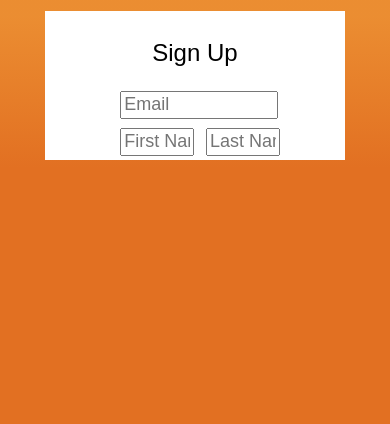
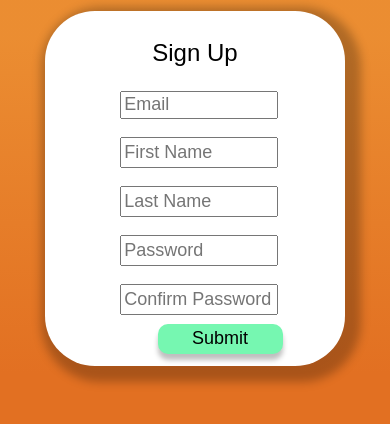
Before and after one commit to MatthewCrutcher/Cat-Bloggers, a React (Create React App) app: page /signup in a window 390 px wide. Shown: the top 424 px of the page. Built offline with nearby package versions, Linux system fonts and the light colour scheme.

Commit message:
More media querries just need to work on smaller screen sizes and having the button center

```diff
--- a/src/components/SignUp.css
+++ b/src/components/SignUp.css
@@ -26,6 +26,9 @@ body {
   margin-left: 6%;
   padding-top: 1%;
   padding-bottom: 1%;
+
+  box-shadow: 6px 6px 10px 10px rgba(0, 0, 0, 0.25);
+  border-radius: 50px;
 }
 
 .formTitle {
@@ -38,6 +41,7 @@ body {
   width: 50%;
   height: 45px;
   font-size: 24px;
+  margin-bottom: 3%;
 }
 
 .firstNameInput {
@@ -45,6 +49,7 @@ body {
   width: 22%;
   height: 45px;
   font-size: 24px;
+  margin-bottom: 3%;
 }
 
 .lastNameInput {
@@ -52,6 +57,23 @@ body {
   width: 22%;
   height: 45px;
   font-size: 24px;
+  margin-bottom: 3%;
+}
+
+.signUpButton {
+  background: #76f7b1;
+  box-shadow: 0px 6px 5px rgba(0, 0, 0, 0.25);
+  border-radius: 10px;
+  width: 200px;
+  height: 50px;
+  font-size: 24px;
+  margin-left: 37.5%;
+  border-width: 0px;
+}
+
+button:hover {
+  background-color: #2cca73;
+  cursor: pointer;
 }
 
 @media screen and (max-width: 1500px) {
@@ -72,21 +94,39 @@ body {
     margin-left: 25%;
     width: 50%;
     height: 25px;
-    font-size: 20px;
+    font-size: 18px;
   }
 
   .firstNameInput {
     margin-left: 25%;
     width: 22%;
     height: 25px;
-    font-size: 20px;
+    font-size: 18px;
   }
 
   .lastNameInput {
     margin-left: 4.5%;
     width: 22%;
     height: 25px;
-    font-size: 20px;
+    font-size: 18px;
+  }
+
+  .smallerScreen {
+    margin-left: 25%;
+    width: 50%;
+    height: 25px;
+    font-size: 18px;
+    margin-top: 3%;
+  }
+  .signUpButton {
+    background: #76f7b1;
+    box-shadow: 0px 6px 5px rgba(0, 0, 0, 0.25);
+    border-radius: 10px;
+    width: 150px;
+    height: 40px;
+    font-size: 18px;
+    margin-left: 35%;
+    border-width: 0px;
   }
 }
 
@@ -124,6 +164,24 @@ body {
     height: 22px;
     font-size: 18px;
   }
+  .smallerScreen {
+    margin-left: 25%;
+    width: 50%;
+    height: 25px;
+    font-size: 18px;
+    margin-top: 3%;
+  }
+  .signUpButton {
+    background: #76f7b1;
+    box-shadow: 0px 6px 5px rgba(0, 0, 0, 0.25);
+    border-radius: 10px;
+    width: 125px;
+    height: 30px;
+    font-size: 18px;
+    margin-left: 35%;
+    border-width: 0px;
+    margin-bottom: 3%;
+  }
 }
 
 @media screen and (max-width: 800px) {
@@ -139,4 +197,49 @@ body {
     font-size: 1.5em;
     text-align: center;
   }
+  .signUpButton {
+    background: #76f7b1;
+    box-shadow: 0px 6px 5px rgba(0, 0, 0, 0.25);
+    border-radius: 10px;
+    width: 125px;
+    height: 30px;
+    font-size: 18px;
+    margin-left: 37.5%;
+    border-width: 0px;
+    margin-bottom: 3%;
+  }
 }
+
+@media screen and (max-width: 350px) {
+  .signUpForm {
+    background-color: white;
+    min-width: 250px;
+    margin-top: 3%;
+    margin-left: 10%;
+    padding-top: 1%;
+    padding-bottom: 1%;
+  }
+  .formTitle {
+    font-size: 1.5em;
+    text-align: center;
+  }
+  .smallerScreen {
+    margin-left: 25%;
+    width: 50%;
+    height: 25px;
+    font-size: 15px;
+    margin-top: 3%;
+  }
+  .signUpButton {
+    background: #76f7b1;
+    box-shadow: 0px 6px 5px rgba(0, 0, 0, 0.25);
+    border-radius: 10px;
+    width: 75px;
+    height: 25px;
+    font-size: 15px;
+    margin-left: 35%;
+    border-width: 0px;
+    margin-top: 3%;
+    margin-bottom: 6%;
+  }
+}
--- a/src/components/SignUp.js
+++ b/src/components/SignUp.js
@@ -9,13 +9,32 @@ export default class SignUp extends Component {
       <div className="signUpForm">
         <form>
           <p className="formTitle">Sign Up</p>
-          <div style={{ "padding-bottom": "3%" }}>
+          <div style={{}}>
             <input className="emailInput" placeholder="Email"></input>
           </div>
           <div>
-            <input className="firstNameInput" placeholder="First Name" />
-            <input className="lastNameInput" placeholder="Last Name" />
+            <input
+              className="firstNameInput smallerScreen"
+              placeholder="First Name"
+            />
+            <input
+              className="lastNameInput smallerScreen"
+              placeholder="Last Name"
+            />
           </div>
+          <div>
+            <input
+              className="firstNameInput smallerScreen"
+              placeholder="Password"
+              type="password"
+            />
+            <input
+              className="lastNameInput smallerScreen"
+              placeholder="Confirm Password"
+              type="password"
+            />
+          </div>
+          <button className='signUpButton'>Submit</button>
         </form>
       </div>
     );
```
